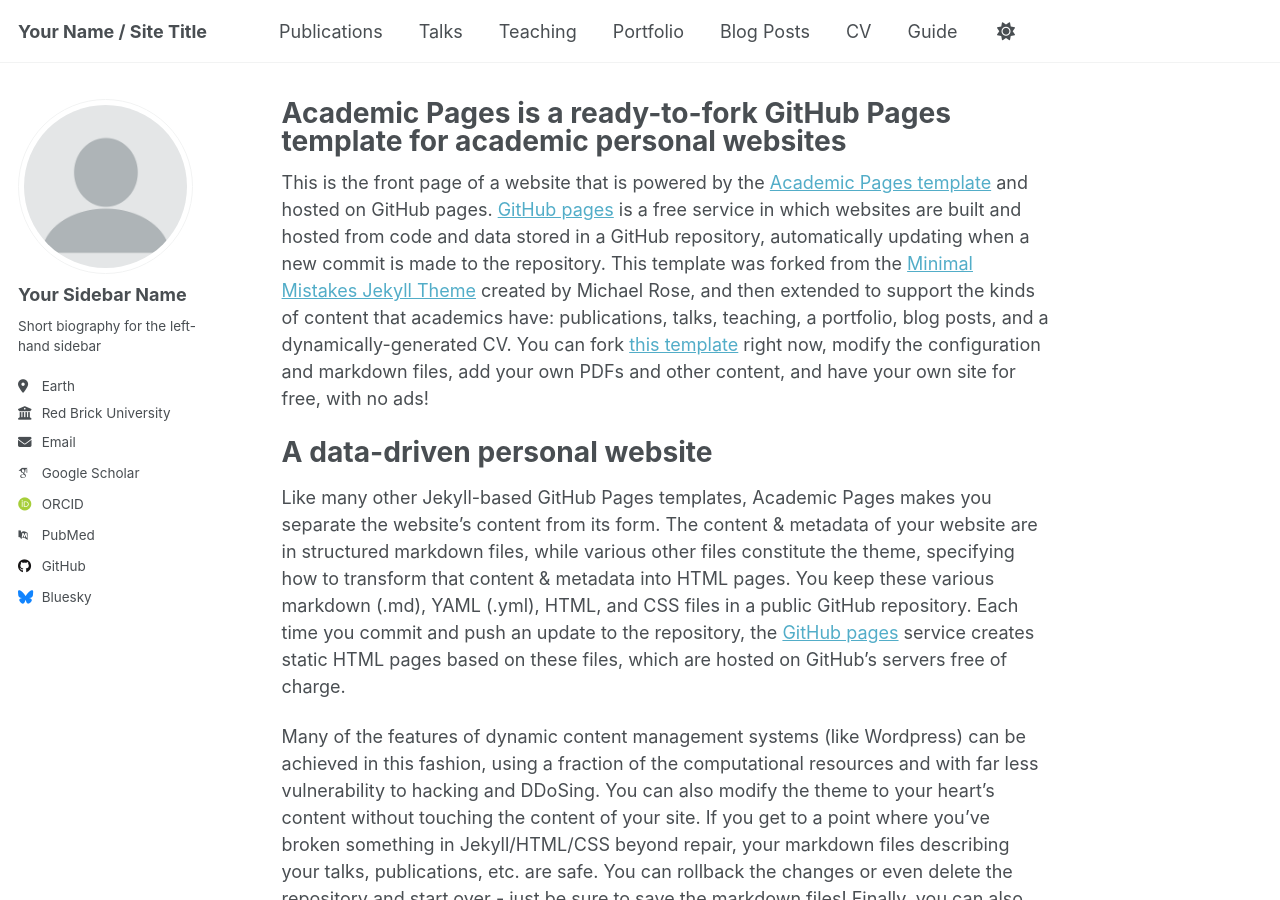
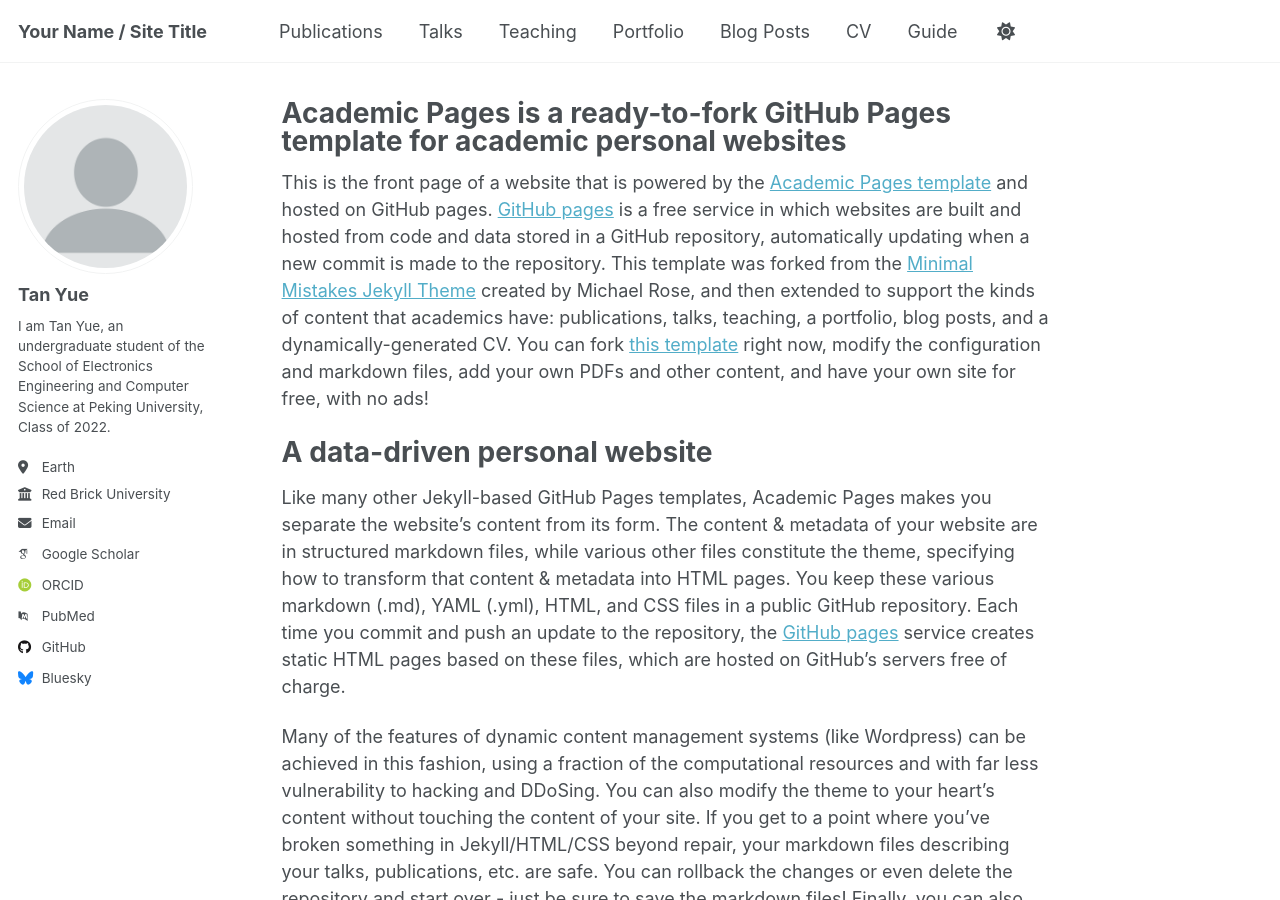
Before and after one commit to Tangent0308/Tangent0308.github.io, a Jekyll site: the page built from _pages/about.md, in a window 1280 px wide and 900 px high. Built offline with Jekyll 4.4.1, drawn with Linux system fonts in a browser that asks for light colours; some web fonts are replaced.

Commit message:
Update _config.yml

```diff
--- a/_config.yml
+++ b/_config.yml
@@ -13,7 +13,7 @@ title                    : "Your Name / Site Title"
 title_separator          : "-"
 name                     : &name "Your Name"
 description              : &description "personal description"
-url                      : https://academicpages.github.io # the base hostname & protocol for your site e.g. "https://[your GitHub username].github.io"
+url                      : https://tangent0308.github.io # the base hostname & protocol for your site e.g. "https://[your GitHub username].github.io"
 baseurl                  : "" # the subpath of your site, e.g. "/blog"
 repository               : "academicpages/academicpages.github.io"
 
@@ -23,9 +23,9 @@ repository               : "academicpages/academicpages.github.io"
 author:
   # Biographic information
   avatar           : "profile.png"
-  name             : "Your Sidebar Name"
+  name             : "Tan Yue"
   pronouns         : # example: "she/her"
-  bio              : "Short biography for the left-hand sidebar"
+  bio              : "I am Tan Yue, an undergraduate student of the School of Electronics Engineering and Computer Science at Peking University, Class of 2022."
   location         : "Earth"
   employer         : "Red Brick University"
   uri              : # URL
```
